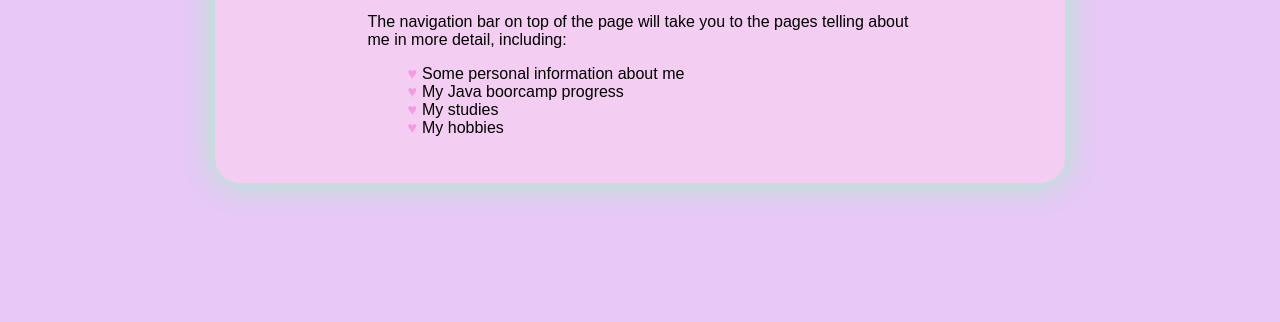
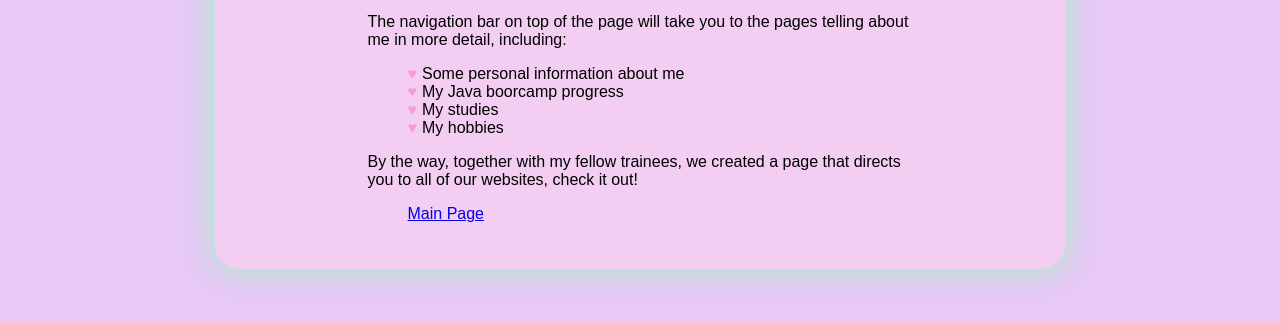
Before and after one commit to Alyx-codeGorilla/Alyx_CodeGorilla_website, a plain HTML site: page maria/index.html in a window 1280 px wide. Shown: the part 554-876 px from the top of the page. Before the commit the page ends 814 px from the top, so only its background shows below. Drawn offline with Linux system fonts and the light colour scheme.

Commit message:
Update index.html

```diff
--- a/maria/index.html
+++ b/maria/index.html
@@ -43,6 +43,8 @@
                 <li>My studies </li>
                 <li>My hobbies</li>
             </ul>
+            <p> By the way, together with my fellow trainees, we created a page that directs you to all of our websites, check it out!</p>
+            <ul><a href = "../index.html"> Main Page</a> <br></ul>
         </div>
     </div>
 </div>
```
